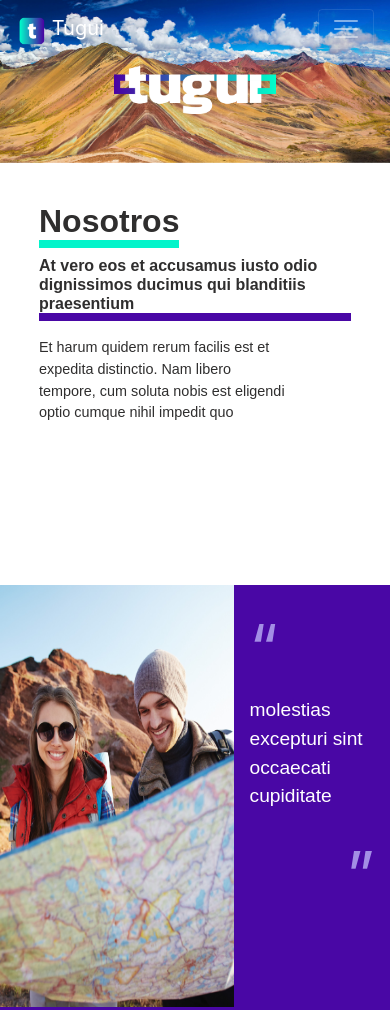
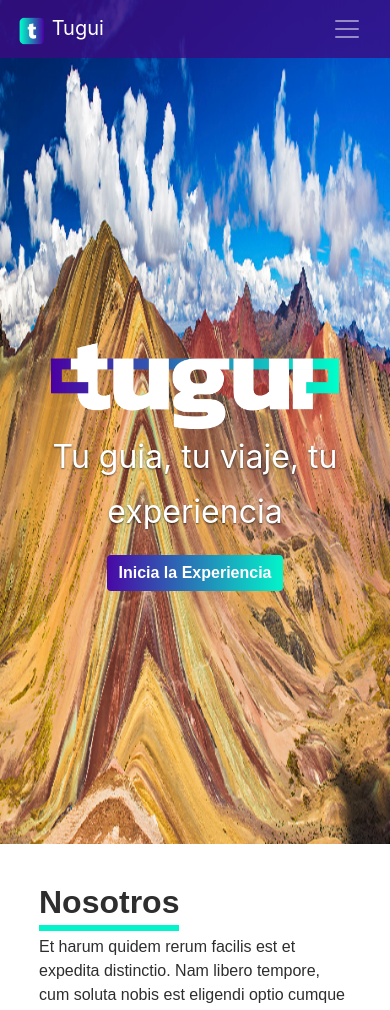
Before and after one commit to yenifergalarza/tugui, a plain HTML site: page src/index.html in a window 390 px wide. Shown: the top 1010 px of the page. Drawn offline with nearby package versions, Linux system fonts and the light colour scheme.

Commit message:
cambios de  de vista mobile

```diff
--- a/src/css/style.css
+++ b/src/css/style.css
@@ -18,6 +18,7 @@
                         font-size: 6rem;
                         color: #A38EE5;
                         margin-bottom: 0;
+                        line-height: 6rem;
                     }
 
                     .doubleContainer {
@@ -68,7 +69,7 @@
 
                     .doubleContainer__text__title {
                         margin-bottom: 2rem;
-                        font-size: 2rem;
+                        font-size: 1.7rem;
                         font-weight: 700;
                     }
 
@@ -87,7 +88,7 @@
 
                     .experience__title__title,
                     .div1__title {
-                        font-size: 2.3rem;
+                        font-size: 2.6rem;
                     }
 
                     .page3 {
@@ -125,10 +126,9 @@
                     .page2 {
                         display: grid;
                         grid-template-columns: repeat(10, 1fr);
-                        grid-template-rows: repeat(12, 1fr);
+                        grid-template-rows: repeat(12, 7%);
                         grid-column-gap: 0px;
                         grid-row-gap: 0px;
-                        height: 100vh;
                     }
 
                     .div1 {
@@ -310,36 +310,59 @@
                     }
 
                     @media (max-width: 600px) {
+                        .page2 {
+                            grid-template-rows: repeat(9, 9%);
+                            height: auto;
+                        }
+                        .descripcion {
+                            z-index: 1
+                        }
+                        .descripcion-tugui {
+                            height: auto;
+                            font-size: 2rem;
+                        }
                         .div1 {
-                            grid-area: 1 / 1 / 7 / 12;
+                            grid-area: 1 / 1 / 5 / 12;
                             padding: 10%;
+                            padding-bottom: 0%;
+                        }
+                        .div3 {
+                            grid-area: 6 / 1/ 10 / 5;
                         }
                         .div2 {
-                            grid-area: 7 / 1 / 13 / 13;
-                        }
-                        .div3 {
-                            grid-area: 7 / 1/ 13 / 7;
+                            grid-area: 6 / 1 / 10 / 13;
                         }
                         .div4 {
-                            grid-area: 7 / 7 / 13 / 11;
+                            grid-area: 6 / 5 / 10 / 11;
                             font-size: 1.2rem;
+                            display: flex;
+                            justify-content: center;
                         }
                         .comilla {
-                            font-size: 4rem;
+                            font-size: 2rem;
+                            line-height: 0rem;
                         }
                         .div1__title {
-                            margin-bottom: .5rem;
-                            font-size: 2rem;
+                            margin-bottom: .3rem;
+                            padding-bottom: .2rem;
+                            font-size: 1.5rem;
                         }
                         .div1__subtitle {
-                            font-size: 1rem;
-                            margin-bottom: 1rem;
+                            display: none
                         }
                         .div1__body {
-                            font-size: .9rem;
+                            font-size: 1rem;
+                            padding-right: 0rem;
                         }
                         .img__banner {
-                            height: auto;
+                            content: url("../assets/slide01.jpeg");
+                            height: 100vh;
+                            background-size: cover;
+                            background-repeat: no-repeat;
+                        }
+                        .titulo_tugui {
+                            max-width: 80%;
+                            z-index: 0;
                         }
                         .container__half1 {
                             grid-area: 1 / 1 / 3 / 9;
@@ -385,4 +408,33 @@
                             margin-bottom: 2rem;
                             font-size: 1.2rem;
                         }
+                        .bb_teal {
+                            border-bottom: solid #03F4CA 0.4rem;
+                        }
+                        .bb_purple {
+                            border-bottom: solid #4907A5 0.3rem;
+                        }
+                        .carousel-item .row {
+                            flex-direction: column;
+                        }
+                        .row .backgroundPurple {
+                            width: 100% !important;
+                        }
+                        .btn-outline-two {
+                            color: #fff;
+                            border: none;
+                            background-color: #4907A5 !important;
+                            background: linear-gradient(90deg, #4907a5, #03F4CA);
+                            background-color: rgba(0, 0, 0, 0);
+                        }
                     }
+
+                    @media (max-width: 990px) {
+                        .navbar-dark .navbar-toggler {
+                            border: none;
+                        }
+                        .navbar {
+                            z-index: 100;
+                            background-color: #3C0982C7;
+                        }
+                    }
--- a/src/index.html
+++ b/src/index.html
@@ -61,12 +61,12 @@
                         <div class="row">
                             <div class="col col-md descripcion">
                                 <img class="titulo_tugui" src="./assets/TuguiFont.png" alt="Cuzco">
-                                <div class="descripcion-tugui d-none d-md-block">
+                                <div class="descripcion-tugui d-md-block">
                                     <p class="text__white">
                                         Tu guia, tu viaje, tu experiencia
                                     </p>
                                 </div>
-                                <div class="d-none d-md-block">
+                                <div class=" d-md-block">
                                     <button class="recorrido_botton btn btn-outline-two kanit" type="button">Inicia la Experiencia</button>
                                 </div>
                             </div>
@@ -141,25 +141,48 @@
             </ol>
             <div class="carousel-inner">
                 <div class="carousel-item active">
-                    <div class="d-flex justify-content-around">
-                        <div class="w-30"></div>
-                        <div class="w-30"></div>
-                        <div class="w-30"></div>
+
+                    <div class="row p-3">
+                        <div class="col-md  backgroundPurple justify-content-around">
+                            <img class="w-100" src="./assets/img04.jpg" alt="" srcset="">
+                        </div>
+                        <div class="col-md  backgroundPurple">
+                            <img class="w-100" src="./assets/img04.jpg" alt="" srcset="">
+                        </div>
+                        <div class="col-md  backgroundPurple">
+                            <img class="w-100" src="./assets/img04.jpg" alt="" srcset="">
+                        </div>
+
                     </div>
                 </div>
                 <div class="carousel-item">
-                    <div class="d-flex justify-content-around">
-                        <div class="w-30"></div>
-                        <div class="w-30"></div>
-                        <div class="w-30"></div>
+
+                    <div class="row p-3">
+                        <div class="col-md  backgroundPurple justify-content-around">
+                            <img class="w-100" src="./assets/img04.jpg" alt="" srcset="">
+                        </div>
+                        <div class="col-md  backgroundPurple">
+                            <img class="w-100" src="./assets/img04.jpg" alt="" srcset="">
+                        </div>
+                        <div class="col-md  backgroundPurple "><img class="w-100" src="./assets/img04.jpg" alt="" srcset="">
+                        </div>
                     </div>
                 </div>
-                <div class="carousel-item">
-                    <div class="d-flex justify-content-around">
-                        <div class="w-30"></div>
-                        <div class="w-30"></div>
-                        <div class="w-30"></div>
+
+                <div class="carousel-item ">
+
+                    <div class="row p-3">
+                        <div class="col-md backgroundPurple justify-content-around"><img class="w-100" src="./assets/img04.jpg" alt="" srcset="">
+
+                        </div>
+                        <div class="col-md backgroundPurple"><img class="w-100" src="./assets/img04.jpg" alt="" srcset="">
+
+                        </div>
+                        <div class="col-md  backgroundPurple"><img class="w-100" src="./assets/img04.jpg" alt="" srcset="">
+
+                        </div>
                     </div>
+
                 </div>
             </div>
             <a class="carousel-control-prev" href="#carouselExampleIndicators" role="button" data-slide="prev">
```
